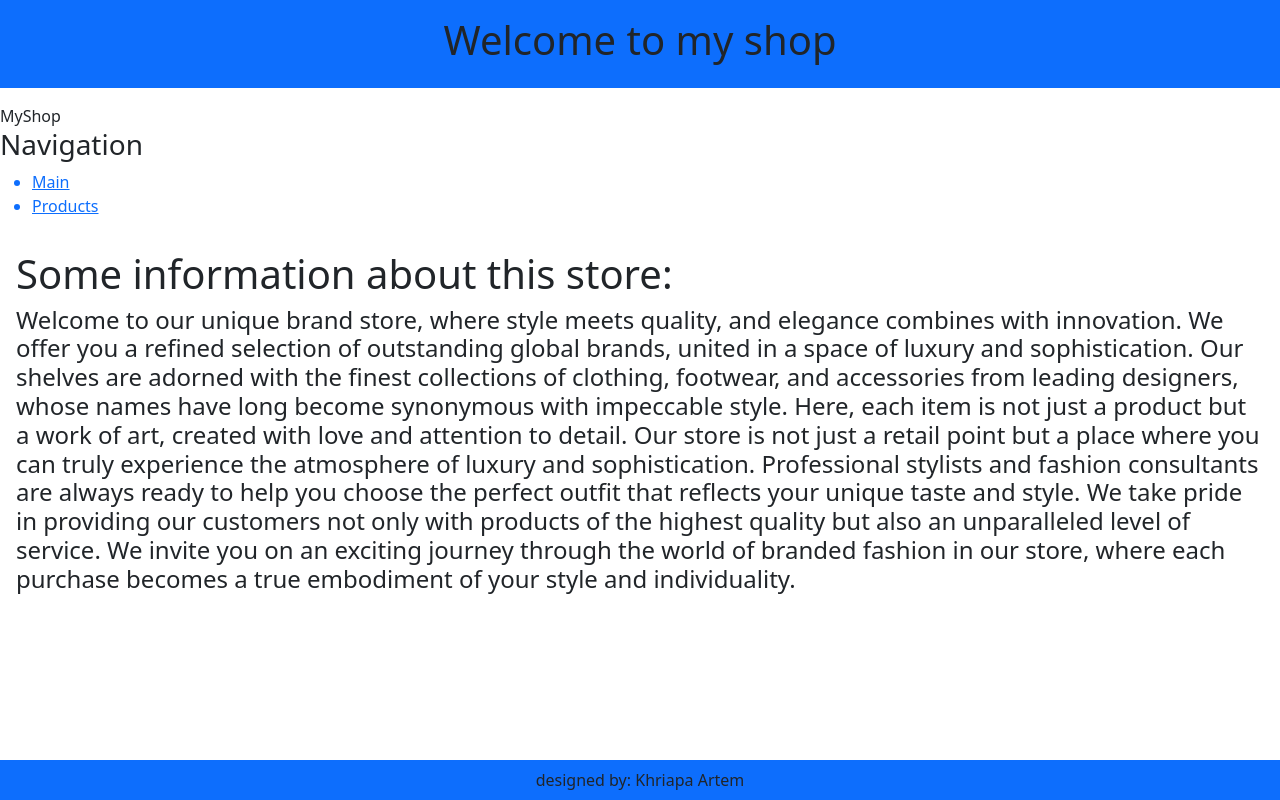
After one commit to PaulLysenko/myshop, a Django app: template myshop/apps/product/templates/home.html in a window 1280 px wide. The commit adds this page. Run offline with Django 4.2, Linux system fonts and the light colour scheme; the template is opened without the code that fills it, so the values that code supplies are empty.

Commit message:
PanchenkoHW2

```diff
--- a/myshop/apps/product/models.py
+++ b/myshop/apps/product/models.py
@@ -13,11 +13,11 @@ class Brand(models.Model):
 
 class Product(models.Model):
 
-    name = models.CharField(max_length=256)
-    brand = models.CharField(max_length=20)
+    name = models.CharField(max_length=20)
     price = models.DecimalField(max_digits=12, decimal_places=2)
     created_at = models.DateTimeField(auto_now=True, auto_created=True)
     description = models.TextField(null=True, blank=True)
+    brand = models.ForeignKey(Brand, on_delete=models.CASCADE, null=True, blank=True, max_length=20)
 
     def __str__(self):
         return f'{self.name}: {self.price}'
--- /dev/null
+++ b/myshop/apps/product/templates/home.html
@@ -0,0 +1,11 @@
+{% extends "base_layout.html" %}
+
+{%block body%}
+<h1>Some information about this store:</h1>
+
+<h4>Welcome to our unique brand store, where style meets quality, and elegance combines with innovation. We offer you a refined selection of outstanding global brands, united in a space of luxury and sophistication.
+Our shelves are adorned with the finest collections of clothing, footwear, and accessories from leading designers, whose names have long become synonymous with impeccable style. Here, each item is not just a product but a work of art, created with love and attention to detail.
+Our store is not just a retail point but a place where you can truly experience the atmosphere of luxury and sophistication. Professional stylists and fashion consultants are always ready to help you choose the perfect outfit that reflects your unique taste and style.
+We take pride in providing our customers not only with products of the highest quality but also an unparalleled level of service. We invite you on an exciting journey through the world of branded fashion in our store, where each purchase becomes a true embodiment of your style and individuality.
+</h4>
+{%endblock%}
--- a/myshop/apps/product/urls.py
+++ b/myshop/apps/product/urls.py
@@ -1,4 +1,5 @@
 from django.urls import re_path
+from django.urls import path
 from apps.product.views import product_by_id as product_pk_view
 from apps.product.views import ProductsView
 from apps.product.views import BrandView
--- a/myshop/myshop/settings.py
+++ b/myshop/myshop/settings.py
@@ -125,6 +125,10 @@ USE_TZ = True
 
 STATIC_URL = 'static/'
 
+STATICFILES_DIRS = [
+    BASE_DIR / "static",
+]
+
 # Default primary key field type
 # https://docs.djangoproject.com/en/4.2/ref/settings/#default-auto-field
 
--- a/myshop/myshop/urls.py
+++ b/myshop/myshop/urls.py
@@ -17,6 +17,9 @@ Including another URLconf
 from django.contrib import admin
 from django.urls import path, include
 
+from django.conf import settings
+from django.conf.urls.static import static
+
 from apps.product import views
 from apps.product.urls import urlpatterns as product_urlpatterns
 from apps.product.urls import urlpatterns as brand_urlpatterns
@@ -25,6 +28,6 @@ from apps.product.urls import urlpatterns as brand_urlpatterns
 urlpatterns = [
     path('', views.home, name='home'),
     path('admin/', admin.site.urls),
-    path('product/', include(product_urlpatterns)),
-    path('brand/', include(brand_urlpatterns)),
-]
+    path('product/', include(product_urlpatterns), name='products'),
+    path('brand/', include(brand_urlpatterns), name='brand'),
+] + static(settings.STATIC_URL, document_root=settings.STATIC_ROOT)
--- a/myshop/templates/base_layout.html
+++ b/myshop/templates/base_layout.html
@@ -1,3 +1,4 @@
+{% load static %}
 <!DOCTYPE html>
 <html lang="en">
 <head>
@@ -5,11 +6,15 @@
     <title>My shop</title>
 
     <meta name="viewport" content="width=device-width, initial-scale=1">
+    <link href="https://cdn.jsdelivr.net/npm/bootstrap@5.3.2/dist/css/bootstrap.min.css">
     <link href="https://cdn.jsdelivr.net/npm/bootstrap@5.2.3/dist/css/bootstrap.min.css" rel="stylesheet" integrity="sha384-rbsA2VBKQhggwzxH7pPCaAqO46MgnOM80zW1RWuH61DGLwZJEdK2Kadq2F9CUG65" crossorigin="anonymous">
+    <link href="{% static 'myshop/css/myshop.css' %}">
+
 
 </head>
+
 <body class="d-flex flex-column min-vh-100">
-  {% block header %}
+    {% block header %}
   <div class="d-flex flex-column bd-highlight mb-3 p-3 text-center bg-primary" >
       <h1>
           Welcome to my shop
@@ -17,13 +22,23 @@
   </div>
   {% endblock %}
 
-  <div class="mx-3 my-3">
+    <aside>
+        <span class="logo">MyShop</span>
+        <h3>Navigation</h3>
+        <ul>
+            <a href="{% url 'home' %}"><li>Main</li></a>
+            <a href="{% url 'products' %}"><li>Products</li></a>
+        </ul>
+    </aside>
+
+     <main>
+         <div class="mx-3 my-3">
       {% block body %}
       {% endblock %}
   </div>
+    </main>
 
   {% block footer %}
-
   <div class="d-flex flex-column bd-highlight p-2 text-center mt-auto bg-primary" >
       <span>designed by: Khriapa Artem</span>
   </div>
```
Also changed, not shown: myshop/myshop/static/myshop/css/myshop.css (added, +12 -0 lines).
